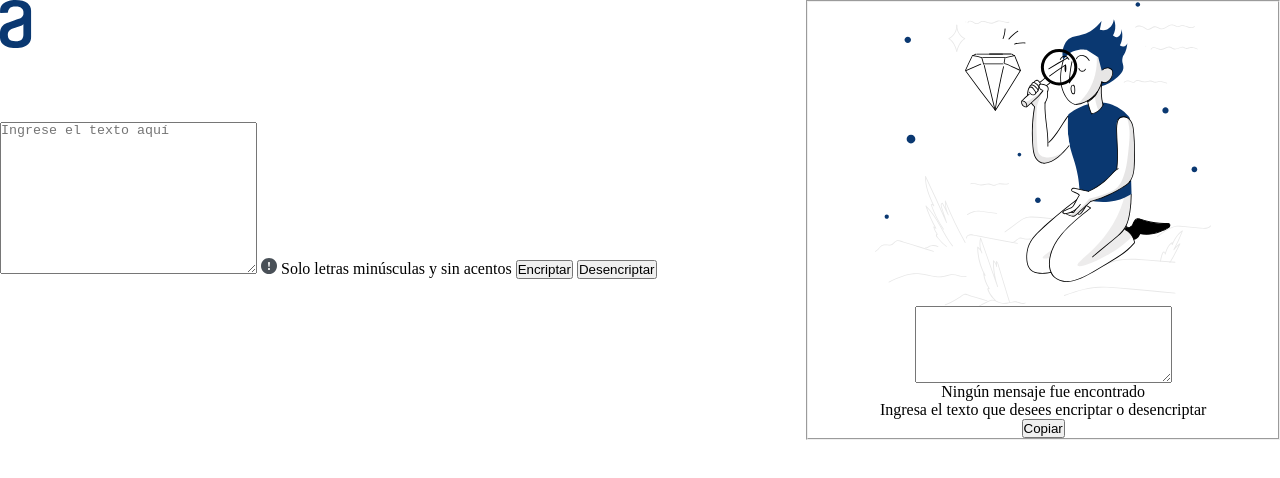
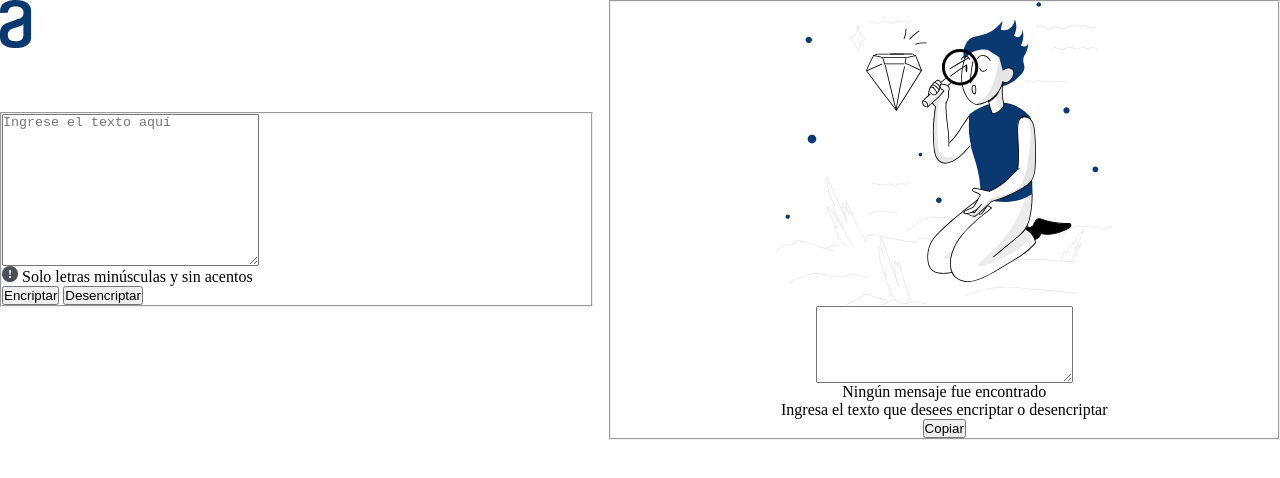
Before and after one commit to Davidmenq/repositorio-ONE, a plain HTML site: page index.html in a window 1280 px wide. Drawn offline with Linux system fonts and the light colour scheme.

Commit message:
funcionalidad completa en botones y texto

```diff
--- a/encriptador.js
+++ b/encriptador.js
@@ -14,7 +14,6 @@ let codigosInversos = {
     "ober" : "o",
     "ufat" : "u"
 }
-almacenTexto
 
 function encriptar(){
     let almacenTexto=ingresarTexto.value;
@@ -35,3 +34,8 @@ function desencriptar(){
     almacenTexto = almacenTexto.replaceAll("ufat",codigosInversos.ufat);
     escribirTexto.value=almacenTexto;
 }
+
+function copiarTexto(){
+    navigator.clipboard.writeText(escribirTexto.value);
+    escribirTexto.value="";
+}
--- a/index.html
+++ b/index.html
@@ -14,24 +14,24 @@
         <img src="imagenes/Vector.svg" alt="logo">
     </header>
     <aside>
-        <fieldset>
-            <section>
+        <fieldset class="presentacion">
                 <img src="imagenes/Muñeco.svg" alt="muñeco buscando texto" />
-                <textarea class="mensaje-encriptado" cols="30" rows="5"></textarea>
-                <label for="">Ningún mensaje fue encontrado</label>
-                <label for="">Ingresa el texto que desees encriptar o desencriptar</label>
-                <button onclick="copiar()">Copiar</button>
-            </section>
+                <textarea class="mensaje-encriptado" cols="30" rows="5" readonly="readonly"></textarea>
+                <p>Ningún mensaje fue encontrado<p>
+                <p>Ingresa el texto que desees encriptar o desencriptar<p>
+                <button onclick="copiarTexto()">Copiar</button>
         </fieldset>
     </aside>
     <main>
-        <section>
+        <fieldset class="operaciones">
             <textarea class="ingresarTexto" cols="30" rows="10" placeholder="Ingrese el texto aquí" required></textarea>
-            <img src="imagenes/alerta.svg" alt="logo">
-            <label for="">Solo letras minúsculas y sin acentos</label>
-            <button onclick="encriptar()">Encriptar</button>
-            <button onclick="desencriptar()">Desencriptar</button>
-        </section>
+            <span><img src="imagenes/alerta.svg" alt="logo">
+            Solo letras minúsculas y sin acentos</span>
+            <div class="operaciones__botones">
+                <button onclick="encriptar()">Encriptar</button>
+                <button onclick="desencriptar()">Desencriptar</button>
+            </div>
+        </fieldset>
     </main>
     <script src="encriptador.js"></script>
 </body>
--- a/style.css
+++ b/style.css
@@ -25,8 +25,18 @@ aside{
 
 
 }
-aside section{
+.presentacion{
     display:flex;
     flex-direction: column;
     align-items: center;
 }
+
+.operaciones{
+    display:flex;
+    flex-direction: column;
+    align-items: start;
+}
+
+.encriptar .desencriptar{
+    display:inline-block;
+}
```
